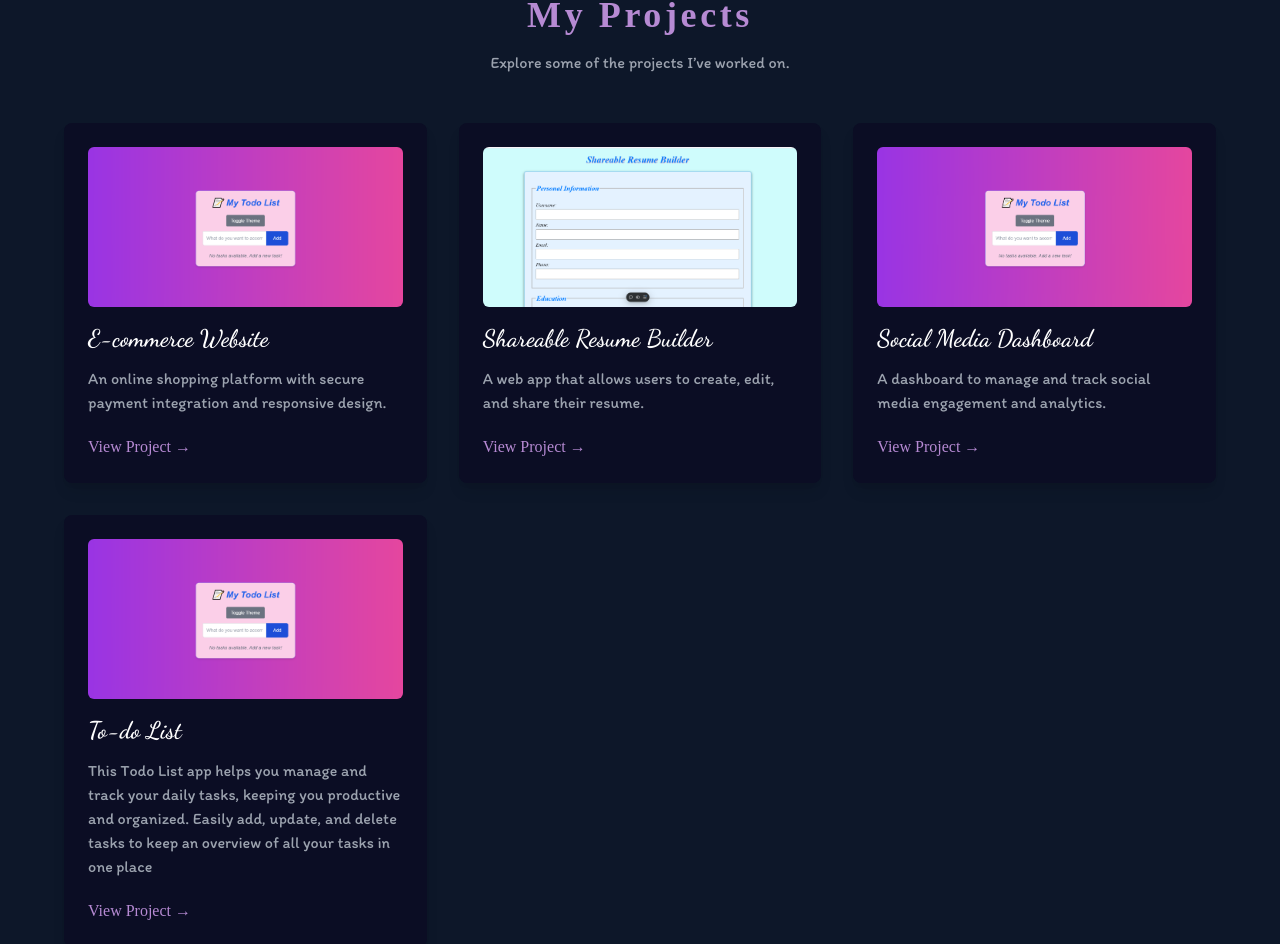
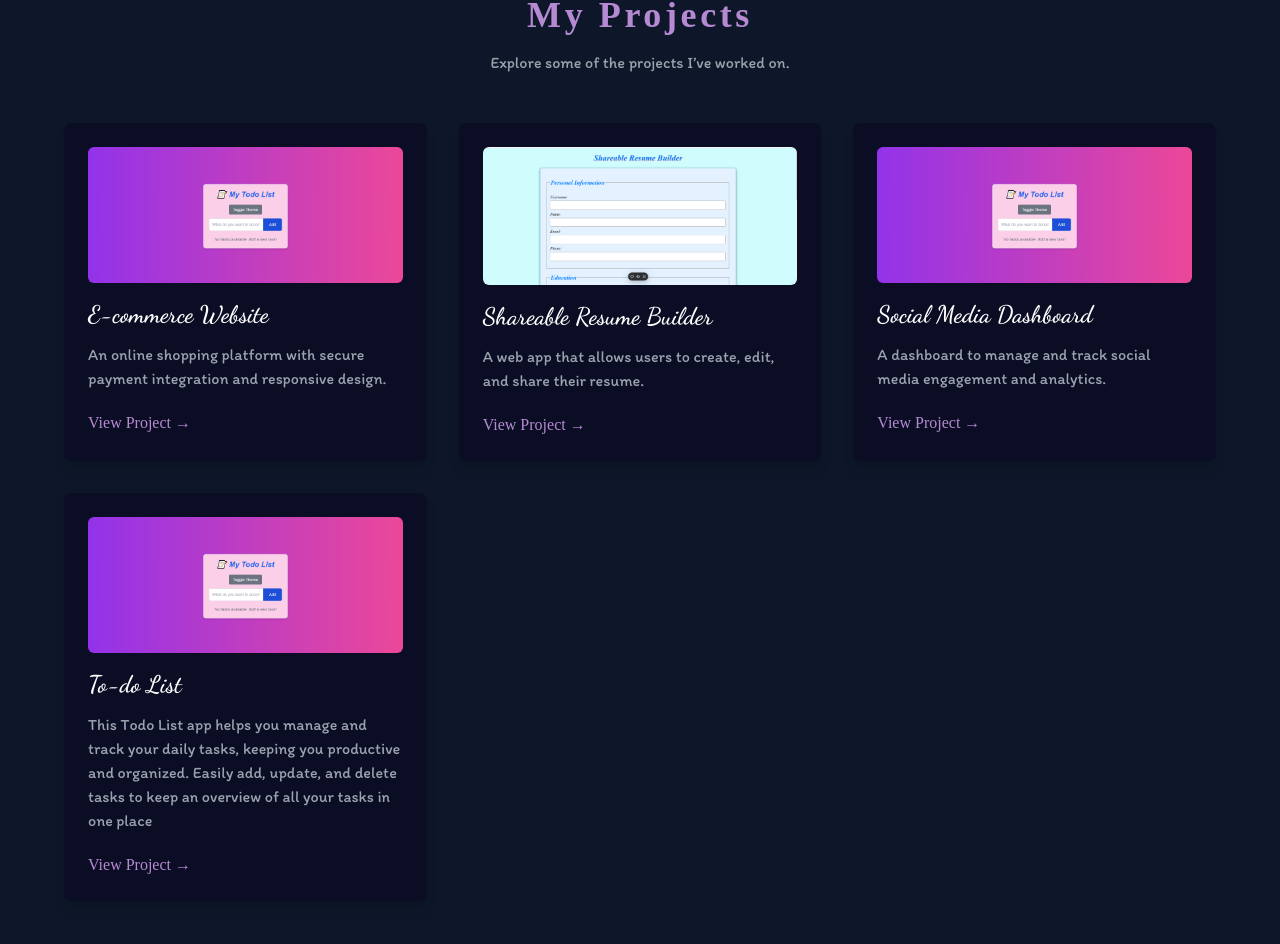
Before and after one commit to BakhtawarAbbasi/portfolio, a Next.js app: page / in a window 1280 px wide. Shown: the part 2383-3327 px from the top of the page. Built offline with nearby package versions, Linux system fonts and the light colour scheme; a web font is replaced by a local one.

Commit message:
portfolio

```diff
--- a/app/components/Projects.tsx
+++ b/app/components/Projects.tsx
@@ -1,5 +1,6 @@
 import React from 'react';
 import Link from 'next/link';
+import Image from 'next/image'; // Import Image component
 
 type Project = {
   title: string;
@@ -15,21 +16,18 @@ const projects: Project[] = [
     link: "/projects/ecommerce",
     image: "/todo-list.png"
   },
-
   {
     title: "Shareable Resume Builder",
     description: "A web app that allows users to create, edit, and share their resume.",
     link: "https://hackathon-milestone5-beta.vercel.app/",
     image: "/shareableResume.png"
   },
-
   {
     title: "Social Media Dashboard",
     description: "A dashboard to manage and track social media engagement and analytics.",
     link: "/projects/social-media-dashboard",
     image: "/todo-list.png"
   },
-
   {
     title: "To-do List",
     description: "This Todo List app helps you manage and track your daily tasks, keeping you productive and organized. Easily add, update, and delete tasks to keep an overview of all your tasks in one place",
@@ -52,10 +50,12 @@ const ProjectsPage: React.FC = () => {
             key={index}
             className="bg-[#0B0D24] rounded-lg shadow-lg p-6 transform hover:scale-105 hover:shadow-2xl transition duration-300 hover:bg-[#1c2051]"
           >
-            <img
+            <Image
               src={project.image}
               alt={project.title}
-              className="w-full h-40 object-cover rounded-md mb-4 hover:opacity-90 transition-opacity duration-300"
+              width={400} // Add a suitable width
+              height={160} // Add a suitable height
+              className="object-cover rounded-md mb-4 hover:opacity-90 transition-opacity duration-300"
             />
             <h2 className="text-2xl font-semibold text-white font-dancing hover:text-purple-300 transition-colors duration-300">
               {project.title}
```
